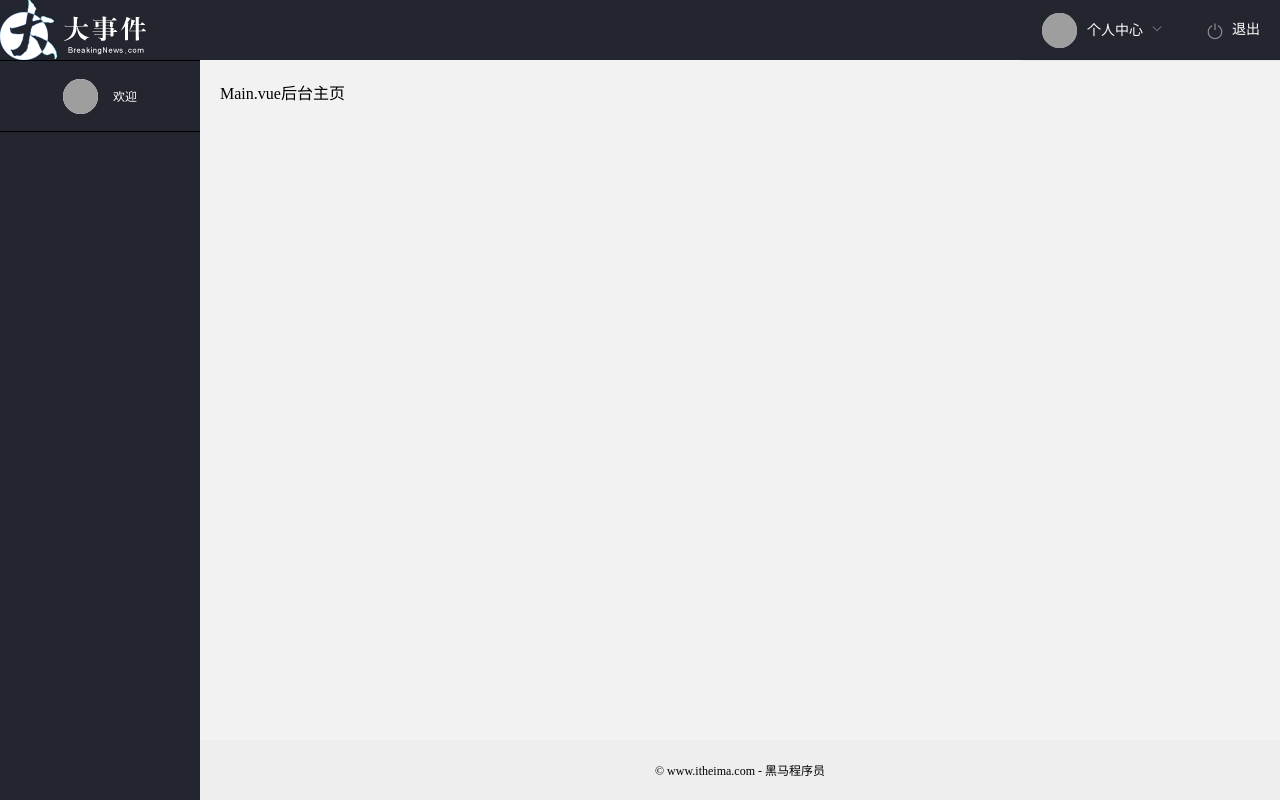
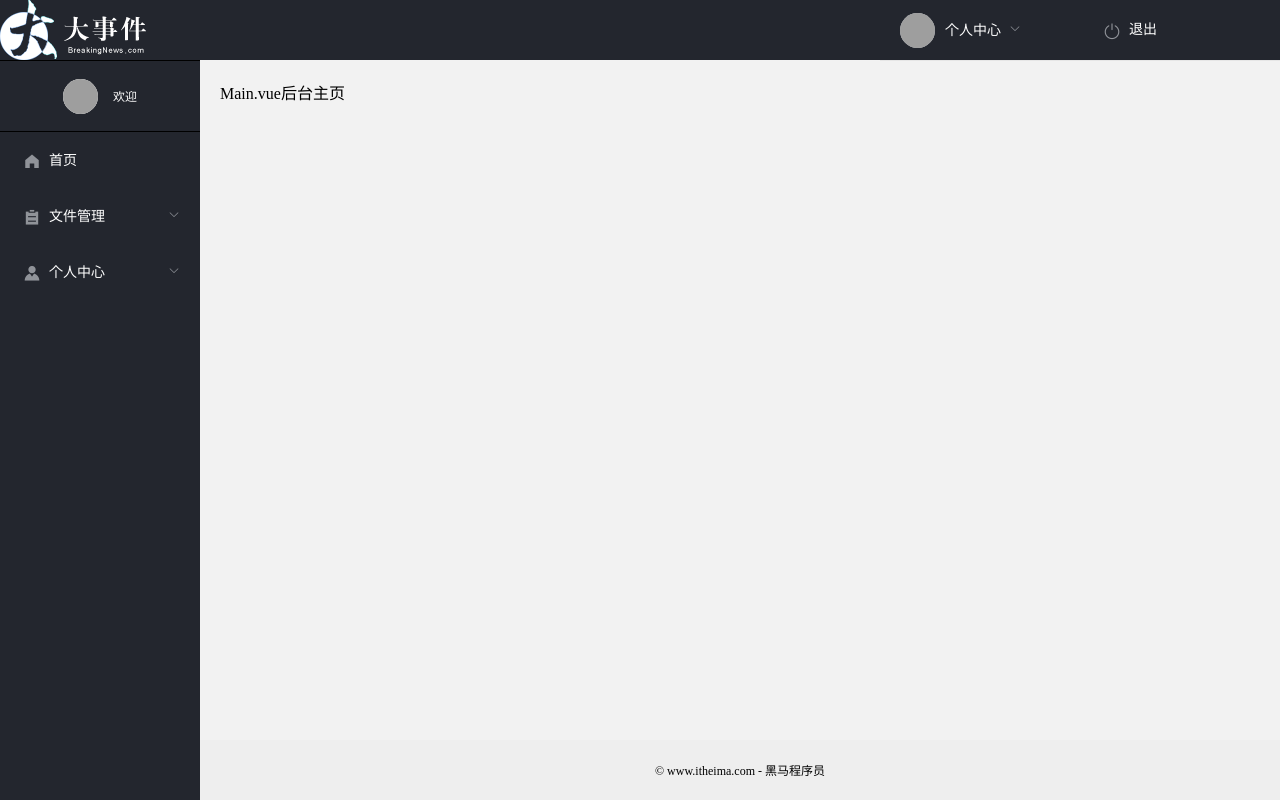
Before and after one commit to MatureLove/vue_event, a Vue app: page /#/ in a window 1280 px wide. Built offline with nearby package versions, Linux system fonts and the light colour scheme; grey boxes are pictures that could not be loaded.

Commit message:
侧边导航栏布局

```diff
--- a/src/views/layout/index.vue
+++ b/src/views/layout/index.vue
@@ -30,6 +30,7 @@
           <img src="https://cube.elemecdn.com/0/88/03b0d39583f48206768a7534e55bcpng.png" alt="" v-else>
           <span>欢迎{{ nickname || username }}</span>
         </div>
+        <NavList></NavList>
       </el-aside>
       <el-container>
         <!-- 页面主体区域 -->
@@ -45,6 +46,7 @@
 
 <script>
 import { mapGetters } from 'vuex'
+import NavList from './navList/index.vue'
 export default {
   name: 'Layout',
   methods: {
@@ -66,7 +68,8 @@ export default {
   },
   computed: {
     ...mapGetters('user', ['username', 'nickname', 'user_pic'])
-  }
+  },
+  components: { NavList }
 }
 </script>
 
--- /dev/null
+++ b/src/views/layout/navList/index.vue
@@ -0,0 +1,79 @@
+<template>
+    <!--
+        default-active  当前激活菜单的 index
+        open sub-menu 展开的回调
+        close sub-menu 收起的回调
+        active-text-color 当前激活菜单的文字颜色
+        menu下包含menu-item代表一行, 然后submenu是带子菜单的容器
+
+     -->
+    <el-menu default-active="2" class="el-menu-vertical-demo" @open="handleOpen" @close="handleClose"
+        background-color="#23262e" text-color="#fff" active-text-color="#ffd04b" unique-opened>
+        <el-menu-item index="/home">
+            <i class="el-icon-s-home"></i>
+            <span slot="title">首页</span>
+        </el-menu-item>
+        <el-submenu index="/file">
+            <template slot="title">
+                <i class="el-icon-s-order"></i>
+                <span>文件管理</span>
+            </template>
+            <el-menu-item index="/file1">
+                <i class="el-icon-s-data"></i>
+                <span>文件分类</span>
+            </el-menu-item>
+            <el-menu-item index="/file2">
+                <i class="el-icon-document-copy"></i>
+                <span>文件列表</span>
+            </el-menu-item>
+        </el-submenu>
+        <el-submenu index="/my">
+            <template slot="title">
+                <i class="el-icon-s-custom"></i>
+                <span>个人中心</span>
+            </template>
+            <el-menu-item index="/my1">
+                <i class="el-icon-s-fold"></i>
+                <span>基本资料</span>
+            </el-menu-item>
+            <el-menu-item index="/my2">
+                <i class="el-icon-camera"></i>
+                <span>更换头像</span>
+            </el-menu-item>
+            <el-menu-item index="/my3">
+                <i class="el-icon-key"></i>
+                <span>重置密码</span>
+            </el-menu-item>
+        </el-submenu>
+    </el-menu>
+</template>
+
+<script>
+export default {
+  name: 'navList',
+  methods: {
+    handleOpen (key, keyPath) {
+      console.log(key, keyPath)
+    },
+    handleClose (key, keyPath) {
+      console.log(key, keyPath)
+    }
+  }
+}
+</script>
+
+<style lang="less">
+.el-menu {
+
+    .el-submenu,
+    .el-menu-item {
+        width: 200px;
+    }
+
+    .el-submenu .el-menu-item {
+        font-size: 12px;
+        user-select: none;
+    }
+
+}
+</style>
```
